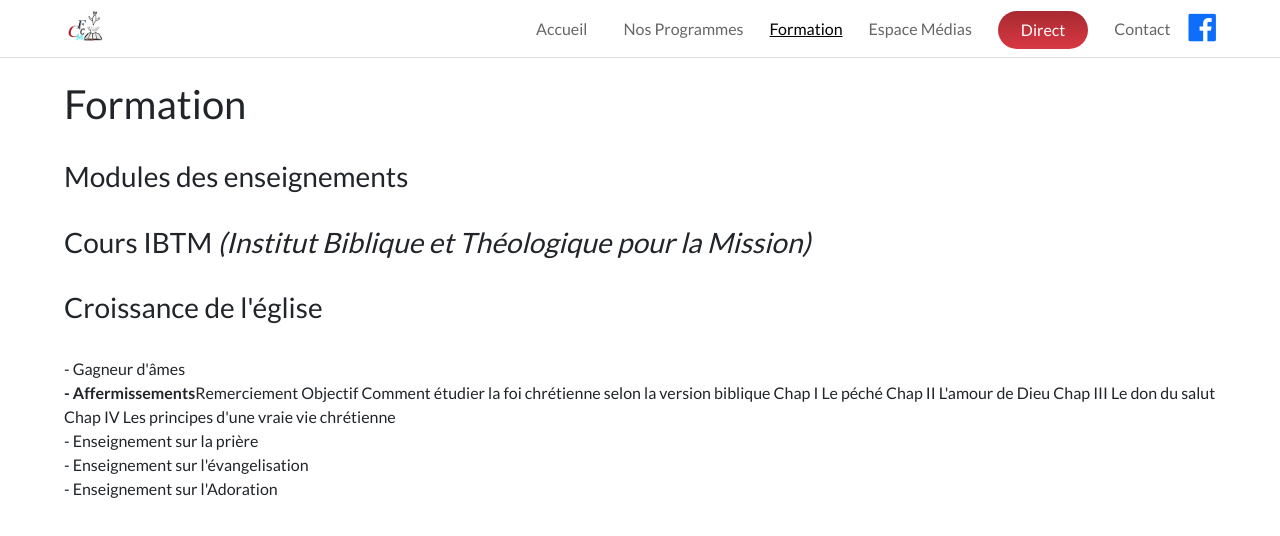
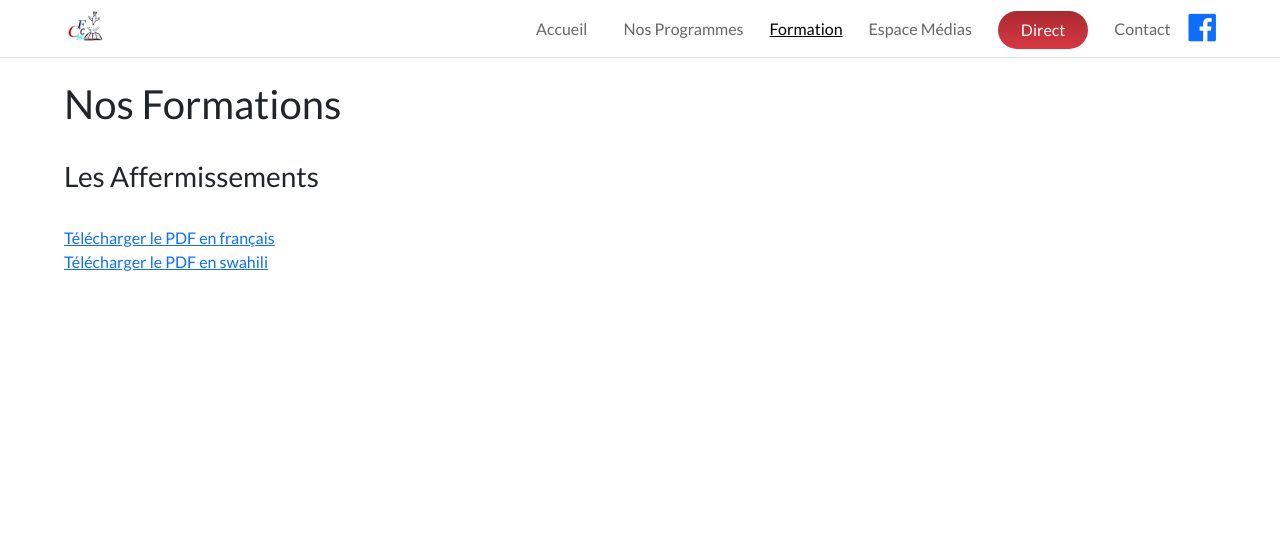
Before and after one commit to Olivier-Kango/cfcm, a React (Create React App) app: page /formation in a window 1280 px wide. Shown: the top 536 px of the page. Built offline with nearby package versions, Linux system fonts and the light colour scheme; a web font is replaced by a local one.

Commit message:
Formation under construction

```diff
--- a/src/components/Formation.js
+++ b/src/components/Formation.js
@@ -1,38 +1,28 @@
 import React from 'react';
 import '../styling/Formation.scss';
 
-const Formation = () => (
+const Formation = () => {
+  const pdfFileName = 'Afferm_franc.pdf';
+  const pdfFileSw = 'Afferm_swah.pdf';
+  const folderName = 'pdf';
+  const pdfPath = `${process.env.PUBLIC_URL}/${folderName}/${pdfFileName}`;
+  const pdfPathSw = `${process.env.PUBLIC_URL}/${folderName}/${pdfFileSw}`;
+
+  return (
     <div className="formation">
-    <h1>Formation</h1>
+      <h1>Nos Formations</h1>
       <br />
-    <h3>Modules des enseignements</h3>
+      <h3>Les Affermissements</h3>
       <br />
-    <h3>
-      Cours IBTM&nbsp;
-      <i>(Institut Biblique et Théologique pour la Mission)</i>
-    </h3>
+      <a href={pdfPath} download>
+        Télécharger le PDF en français
+      </a>
       <br />
-    <h3>Croissance de l&apos;église</h3>
-    <br />
-    - Gagneur d&apos;âmes
-    <br />
-    <strong>- Affermissements</strong>
-    Remerciement
-    Objectif
-    Comment étudier la foi chrétienne selon la version biblique
-    Chap I Le péché
-    Chap II L&apos;amour de Dieu
-    Chap III Le don du salut
-    Chap IV Les principes d&apos;une vraie vie chrétienne
-    {/* Chap VI La manière de vaincre le diable */}
-    {/* Chap VII La manière de vivre avec Dieu comme son enfant */}
-    <br />
-    - Enseignement sur la prière
-    <br />
-    - Enseignement sur l&apos;évangelisation
-    <br />
-    - Enseignement sur l&apos;Adoration
+      <a href={pdfPathSw} download>
+        Télécharger le PDF en swahili
+      </a>
     </div>
   );
+};
 
 export default Formation;
```
Lines whose indentation alone changed are shown as unchanged.
